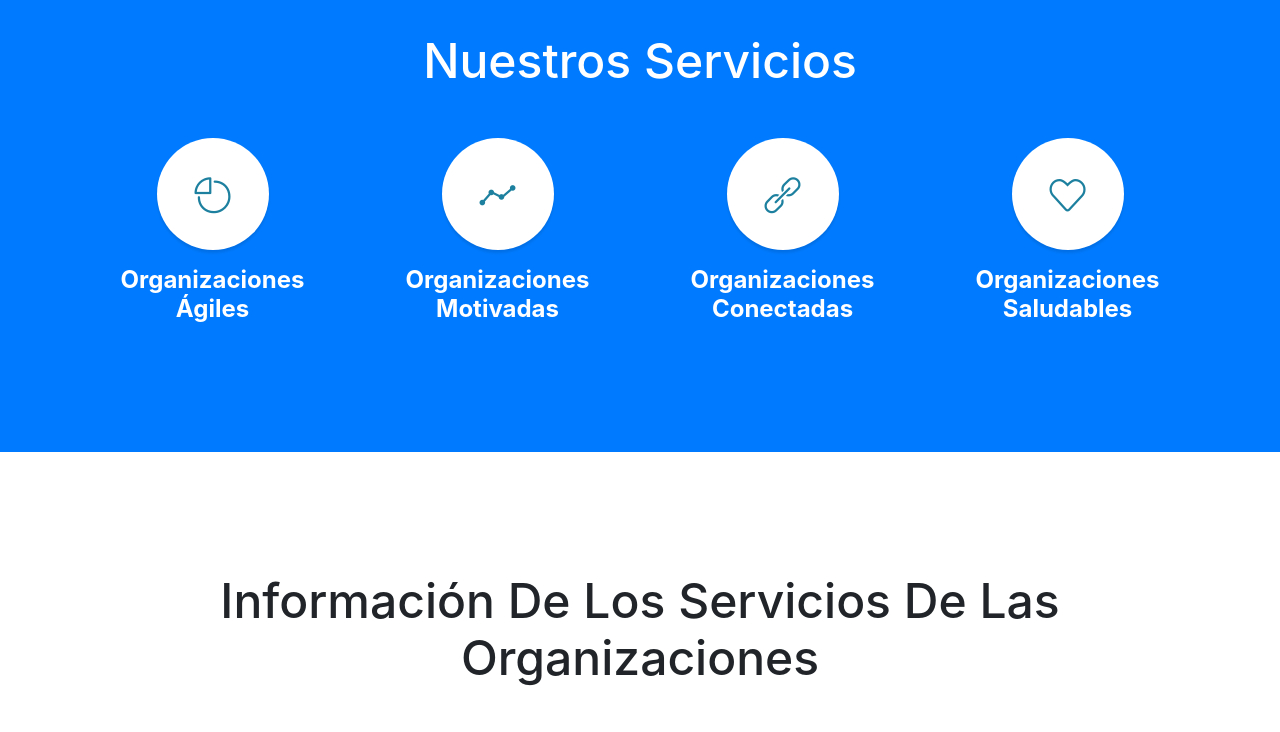
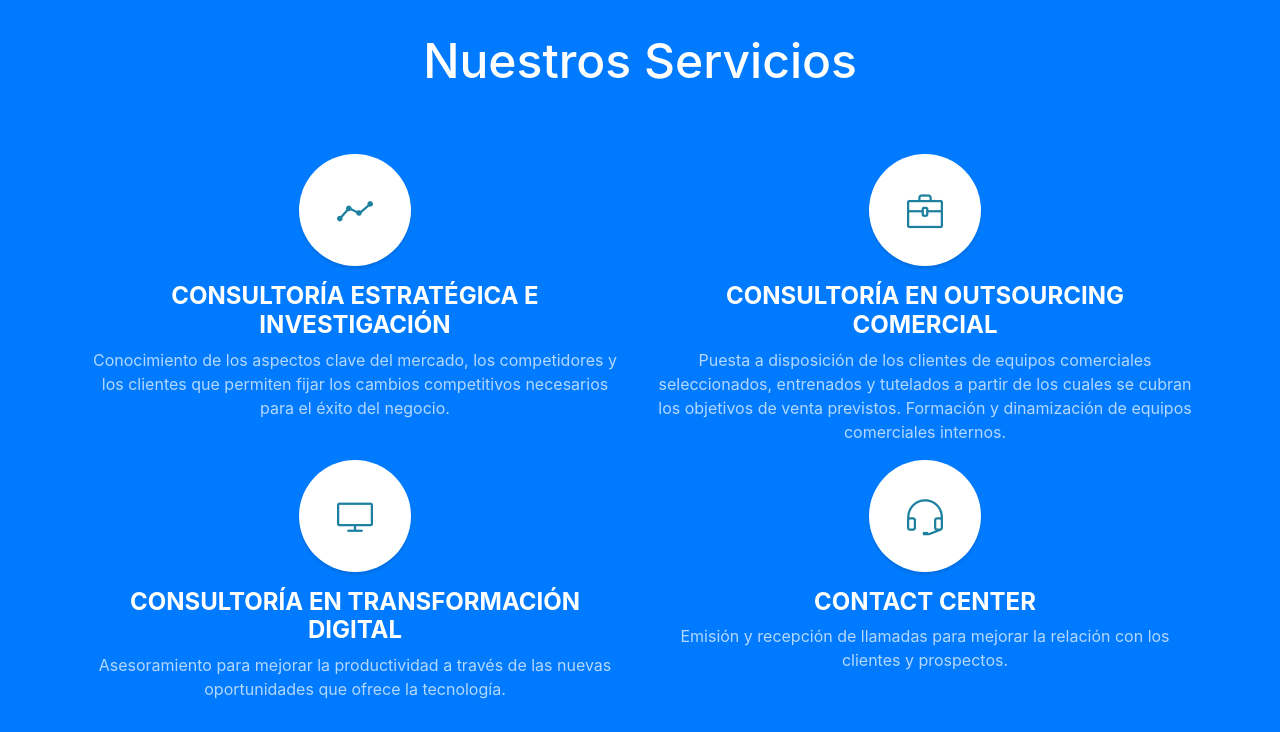
Before and after one commit to clconsulting/clconsulting.github.io, a website with bundled scripts: page index.html in a window 1280 px wide. Shown: the part 1320-2052 px from the top of the page. Built offline with nearby package versions, Linux system fonts and the light colour scheme.

Commit message:
Fixed information on services, added icons.

```diff
--- a/index.html
+++ b/index.html
@@ -15,7 +15,7 @@
 
   <!-- Custom Fonts -->
   <link href="vendor/fontawesome-free/css/all.min.css" rel="stylesheet" type="text/css">
-  <link href="https://fonts.googleapis.com/css?family=Source+Sans+Pro:300,400,700,300italic,400italic,700italic" rel="stylesheet" type="text/css">
+  <link href="https://fonts.googleapis.com/css2?family=Roboto:ital,wght@0,300;0,400;0,700;1,300;1,400;1,700&display=swap" rel="stylesheet">
   <link href="vendor/simple-line-icons/css/simple-line-icons.css" rel="stylesheet">
 
   <!-- Custom CSS -->
@@ -79,37 +79,41 @@
         <h2 class="mb-5">Nuestros Servicios</h2>
       </div>
       <div class="row">
-        <div class="col-lg-3 col-md-6 mb-5 mb-lg-0">
-          <span class="service-icon rounded-circle mx-auto mb-3">
-            <i class="icon-pie-chart"></i>
-          </span>
-          <h4>
-            <strong>Organizaciones &Aacute;giles</strong>
-          </h4>
-        </div>
-        <div class="col-lg-3 col-md-6 mb-5 mb-lg-0">
+        <div class="col-lg-6 col-md-6 mb-5 mb-lg-0" style="margin-top: 1em;">
           <span class="service-icon rounded-circle mx-auto mb-3">
             <i class="icon-graph"></i>
           </span>
           <h4>
-            <strong>Organizaciones Motivadas</strong>
+            <strong>CONSULTOR&Iacute;A ESTRAT&Eacute;GICA E INVESTIGACI&Oacute;N</strong>
           </h4>
+          <p class="text-faded mb-0">Conocimiento de los aspectos clave del mercado, los competidores y los clientes que permiten fijar los cambios competitivos necesarios para el éxito del negocio.</p>
         </div>
-        <div class="col-lg-3 col-md-6 mb-5 mb-md-0">
+        <div class="col-lg-6 col-md-6 mb-5 mb-lg-0" style="margin-top: 1em;">
           <span class="service-icon rounded-circle mx-auto mb-3">
-            <i class="icon-link"></i>
+            <i class="icon-briefcase"></i>
           </span>
           <h4>
-            <strong>Organizaciones Conectadas</strong>
+            <strong>CONSULTOR&Iacute;A EN OUTSOURCING COMERCIAL</strong>
           </h4>
+          <p class="text-faded mb-0">Puesta a disposición de los clientes de equipos comerciales seleccionados, entrenados y tutelados a partir de los cuales se cubran los objetivos de venta previstos. Formación y dinamización de equipos comerciales internos.</p>
         </div>
-        <div class="col-lg-3 col-md-6">
+        <div class="col-lg-6 col-md-6 mb-5 mb-md-0" style="margin-top: 1em;">
           <span class="service-icon rounded-circle mx-auto mb-3">
-            <i class="icon-heart"></i>
+            <i class="icon-screen-desktop"></i>
           </span>
           <h4>
-            <strong>Organizaciones Saludables</strong>
+            <strong>CONSULTOR&Iacute;A EN TRANSFORMACI&Oacute;N DIGITAL</strong>
           </h4>
+          <p class="text-faded mb-0">Asesoramiento para mejorar la productividad a través de las nuevas oportunidades que ofrece la tecnología.</p>
+        </div>
+        <div class="col-lg-6 col-md-6" style="margin-top: 1em;">
+          <span class="service-icon rounded-circle mx-auto mb-3">
+            <i class="icon-earphones-alt"></i>
+          </span>
+          <h4>
+            <strong>CONTACT CENTER</strong>
+          </h4>
+          <p class="text-faded mb-0">Emisión y recepción de llamadas para mejorar la relación con los clientes y prospectos.</p>
         </div>
       </div>
     </div>
--- a/scss/_mixins.scss
+++ b/scss/_mixins.scss
@@ -9,5 +9,5 @@
 
 // Font Mixins
 @mixin body-font {
-  font-family: 'Source Sans Pro';
+  font-family: 'Roboto', sans-serif;
 }
```
Also changed, not shown: css/stylish-portfolio.css, css/stylish-portfolio.min.css.
